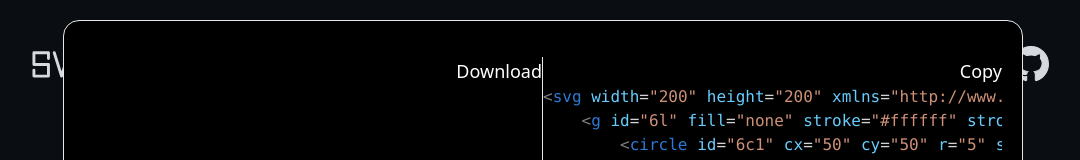
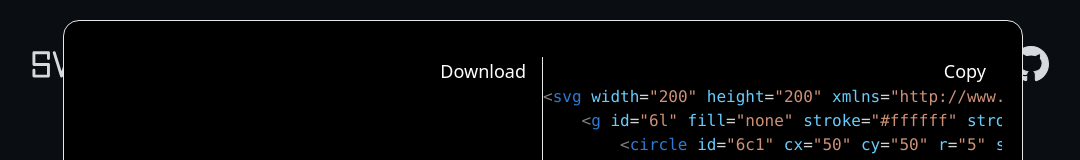
Before and after one commit to CWS-CTRL/react-draw, a React (Create React App) app: page / in a window 1280 px wide. Both pictures are taken after a click on the element 377 px from the left and 285 px from the top of the page. Shown: the top 160 px of the page, without its empty margins (97-1177 px from the left). Built offline with nearby package versions, Linux system fonts and the light colour scheme.

Commit message:
style：magnify

```diff
--- a/src/utils/highlightSvg.ts
+++ b/src/utils/highlightSvg.ts
@@ -32,7 +32,7 @@ class HighlightSvg {
       return outerTagRes;
     });
 
-    this.code = `<span class="unify">${allHighlightRes}</span>`;
+    this.code = `<span class="unify">${allHighlightRes}</span><br/>`;
 
     return this.code;
   }
--- a/src/views/exhibition/custom/cpns/svgCode.tsx
+++ b/src/views/exhibition/custom/cpns/svgCode.tsx
@@ -28,9 +28,9 @@ const SvgCode = ({ svgRef }: propsType) => {
     })
 
     return <>
-        <div className="text-end">
+        <div className="mr-4 text-end text-lg">
             <CopyToClipboard text={svgRef.current?.outerHTML}>
-                <button className="text-lg">Copy</button>
+                <button>Copy</button>
             </CopyToClipboard>
         </div>
 
--- a/src/views/exhibition/custom/magnify.tsx
+++ b/src/views/exhibition/custom/magnify.tsx
@@ -37,7 +37,7 @@ const Magnify = (props: propsType) => {
     return <div className="fixed inset-0  bg-slate-700 bg-opacity-20 z-50" onClick={({ target, currentTarget }) => target === currentTarget && setData(null)}>
         <div className="w-3/4 h-5/6 overflow-hidden m-auto mt-5 p-0 sm:p-5 grid  md:grid-cols-2 bg-black border rounded-2xl animate-scale01">
             <div className="mt-0 sm:mt-4 md:border-r">
-                <div className="text-end text-lg"><button onClick={() => downloadSVG(svgRef.current!)}>Download</button></div>
+                <div className="mr-4 text-end text-lg"><button onClick={() => downloadSVG(svgRef.current!)}>Download</button></div>
                 <div className="h-80 grid place-content-center "
                 >{Component({
                     options: { ...Object.assign({ size: 200 }, options) }
```
